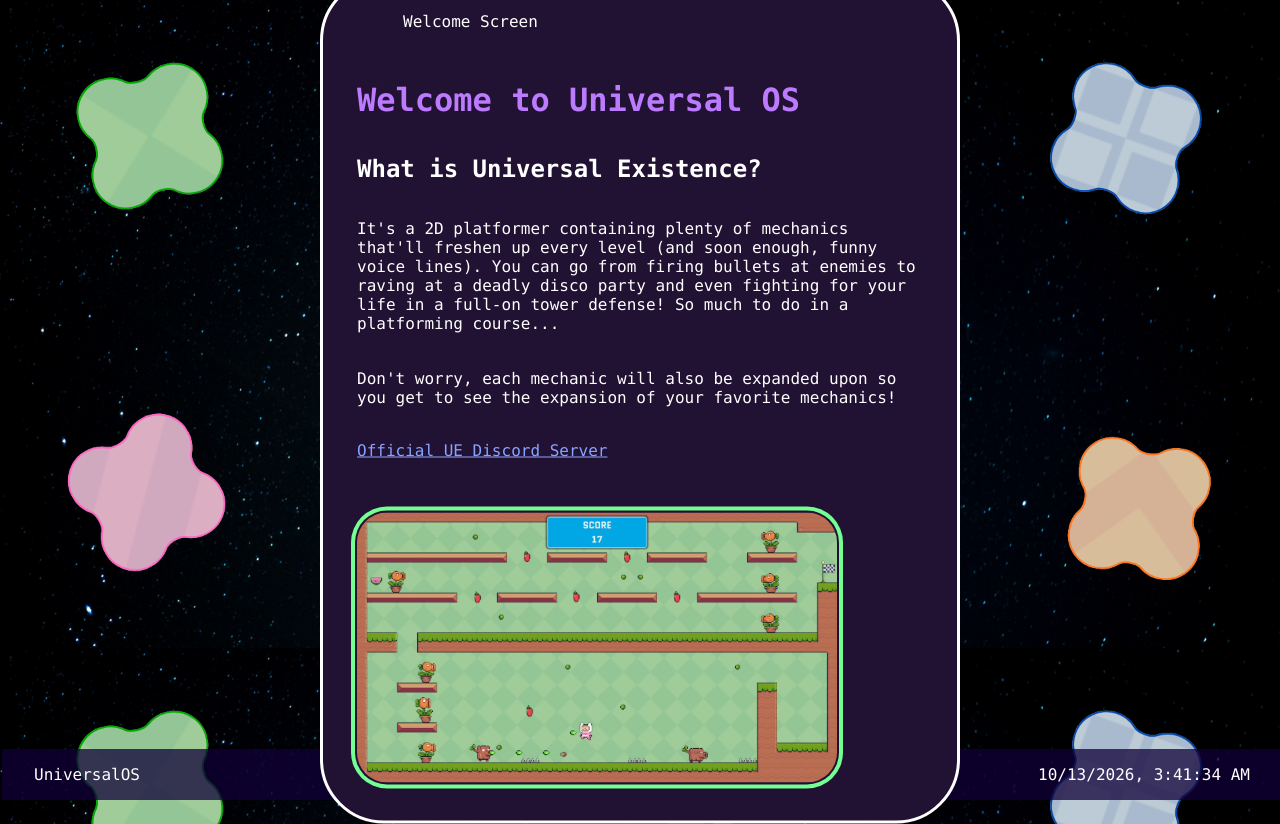
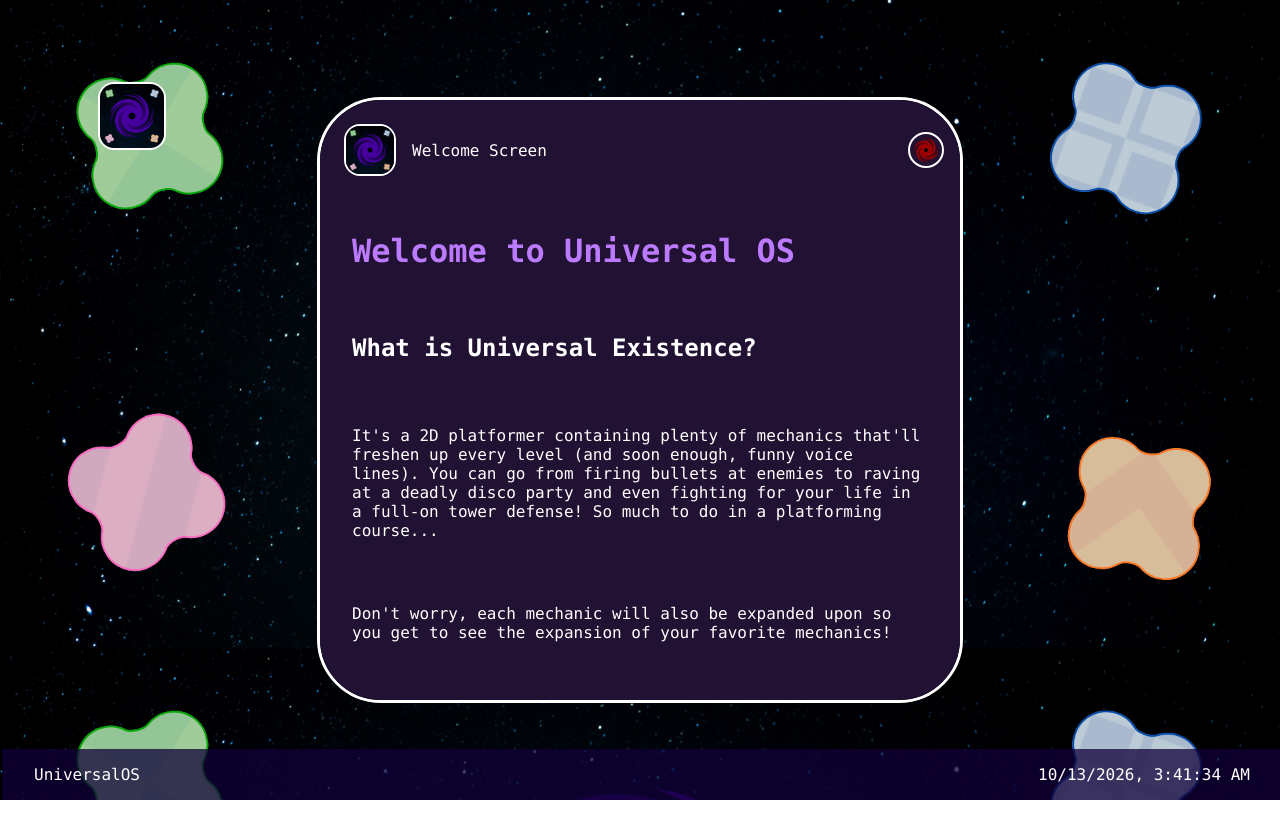
Before and after one commit to JustCoding8790/Universal-WebOS, a plain HTML site: page index.html in a window 1280 px wide. After the commit the page ends 800 px from the top, so only its background shows below. Drawn offline with Linux system fonts and the light colour scheme.

Commit message:
Added Opening/Closing Window with Scroll

```diff
--- a/index.html
+++ b/index.html
@@ -1,6 +1,16 @@
 <!DOCTYPE html>
 <html>
-
+  <head>
+    <style>
+    #welcome {
+      scrollbar-width: none;
+      -ms-overflow-style: none;
+    }
+    #welcome::-webkit-scrollbar {
+      display: none;
+    }
+  </style>
+  </head>
   <body style="margin: 0; padding: 0; background-image: url(images/starrywallpaper.png); background-size: cover; color: white; padding: 2px; font-family: 'Andale Mono', 'Consolas', 'Courier New', monospace">
     <div style="position: absolute; display: flex; bottom: 0; justify-content: space-between; background-color: rgba(17, 0, 56, 0.75); width: 100%">
         <p style="margin-left: 32px">
@@ -10,16 +20,24 @@
             Loading...
         </p>
     </div>
-    <div id="welcome" style="border: solid; border-radius: 64px; background-color: #211132; position: absolute; top: 50%; left: 50%; transform: translate(-50%, -50%)">
-      <p id="welcomeheader" style="margin-left: 64px; padding: 16px">
-        Welcome Screen
-      </p>
-      <h1 style="color: rgb(188, 122, 255); margin: 32px; padding: 2px">Welcome to Universal OS</h1>
-      <h2 style="margin: 32px; padding: 2px">What is Universal Existence?</h2>
-      <p style="margin: 32px; padding: 2px">It's a 2D platformer containing plenty of mechanics that'll freshen up every level (and soon enough, funny voice lines). You can go from firing bullets at enemies to raving at a deadly disco party and even fighting for your life in a full-on tower defense! So much to do in a platforming course...</p>
-      <p style="margin: 32px; padding: 2px">Don't worry, each mechanic will also be expanded upon so you get to see the expansion of your favorite mechanics!</p>
+    <p id="welcomeopen" style="cursor: pointer; margin-left: 32px; padding: 64px">
+      <img src="images/Universal Existence App Icon.png" width="64" height="64" style="border: solid; border-radius: 16px; border-width: 2px">
+    </p>
+    <div id="welcome" style="display: flex; flex-direction: column; border: solid; border-radius: 64px; background-color: #211132; position: absolute; top: 50%; left: 50%; transform: translate(-50%, -50%); width: 50%; height: 75%; overflow-y: auto;">
+      <div id="welcomeheader" style="display: flex; justify-content: space-between; margin-left: 8px; padding: 16px; gap: 16px; cursor: grab; align-items: center; position: sticky; top: 0">
+        <div style="display: flex; align-items: center; gap: 16px;">
+          <img src="images/Universal Existence App Icon.png" width="48px" height="48px" style="border: solid; border-radius: 16px; border-width: 2px">
+          Welcome Screen
+        </div>
+        <p id="welcomeclose" style="display: flex; justify-content: flex-end">
+          <img src="images/universalos_close_button.png" width="32px" height="32px" style= "border: solid; border-radius: 64px; border-width: 2px; cursor: pointer; margin: 0">
+        </p>
+      </div>
+      <h1 style="color: rgb(188, 122, 255); margin: 32px">Welcome to Universal OS</h1>
+      <h2 style="margin: 32px">What is Universal Existence?</h2>
+      <p style="margin: 32px">It's a 2D platformer containing plenty of mechanics that'll freshen up every level (and soon enough, funny voice lines). You can go from firing bullets at enemies to raving at a deadly disco party and even fighting for your life in a full-on tower defense! So much to do in a platforming course...</p>
+      <p style="margin: 32px">Don't worry, each mechanic will also be expanded upon so you get to see the expansion of your favorite mechanics!</p>
       <a style="color: rgb(138, 163, 255); margin: 32px; padding: 2px" href="discord.com">Official UE Discord Server</a>
-      <br>
       <br>
       <img style="width: 480px; height: 270px; border-radius: 32px; box-shadow: 0 0 0 4px rgb(116, 255, 146); object-fit: contain; margin: 32px; padding: 2px" src="images/screenshotlevel10.jpeg" />
     </div>
--- a/script.js
+++ b/script.js
@@ -5,8 +5,28 @@
 }
 setInterval(updateTime, 1000);
 
+var welcomeScreen = document.querySelector("#welcome")
+var welcomeScreenOpen = document.querySelector("#welcomeopen")
+var welcomeScreenClose = document.querySelector("#welcomeclose")
+
 // Make the DIV element draggable:
 dragElement(document.getElementById("welcome"));
+
+welcomeScreenClose.addEventListener("click", function() {
+  closeWindow(welcomeScreen);
+});
+
+welcomeScreenOpen.addEventListener("click", function() {
+  openWindow(welcomeScreen);
+});
+
+function openWindow(element) {
+  element.style.display = "flex"
+}
+
+function closeWindow(element) {
+  element.style.display = "none"
+}
 
 // Step 1: Define a function called `dragElement` that makes an HTML element draggable.
 function dragElement(element) {
```
Also changed, not shown: images/Universal Existence App Icon.png (added), images/universalos_close_button.png (added).
